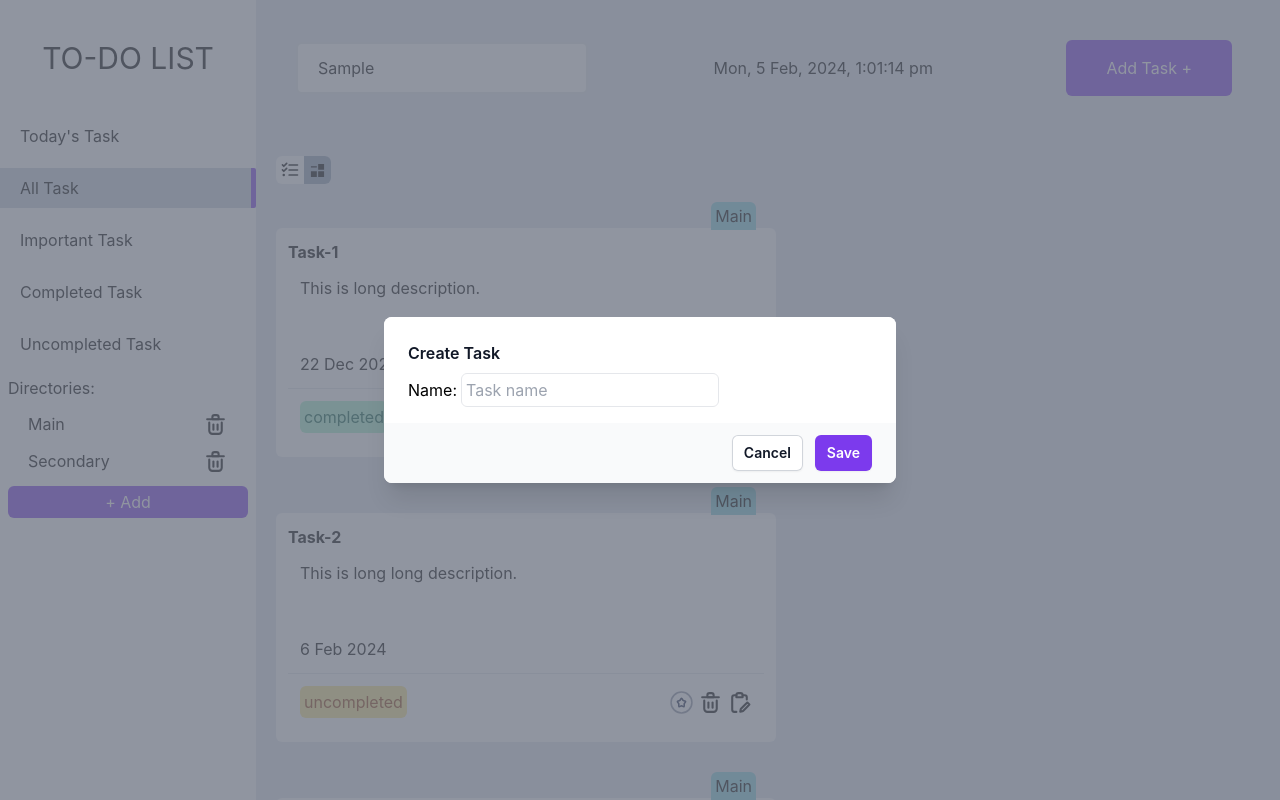
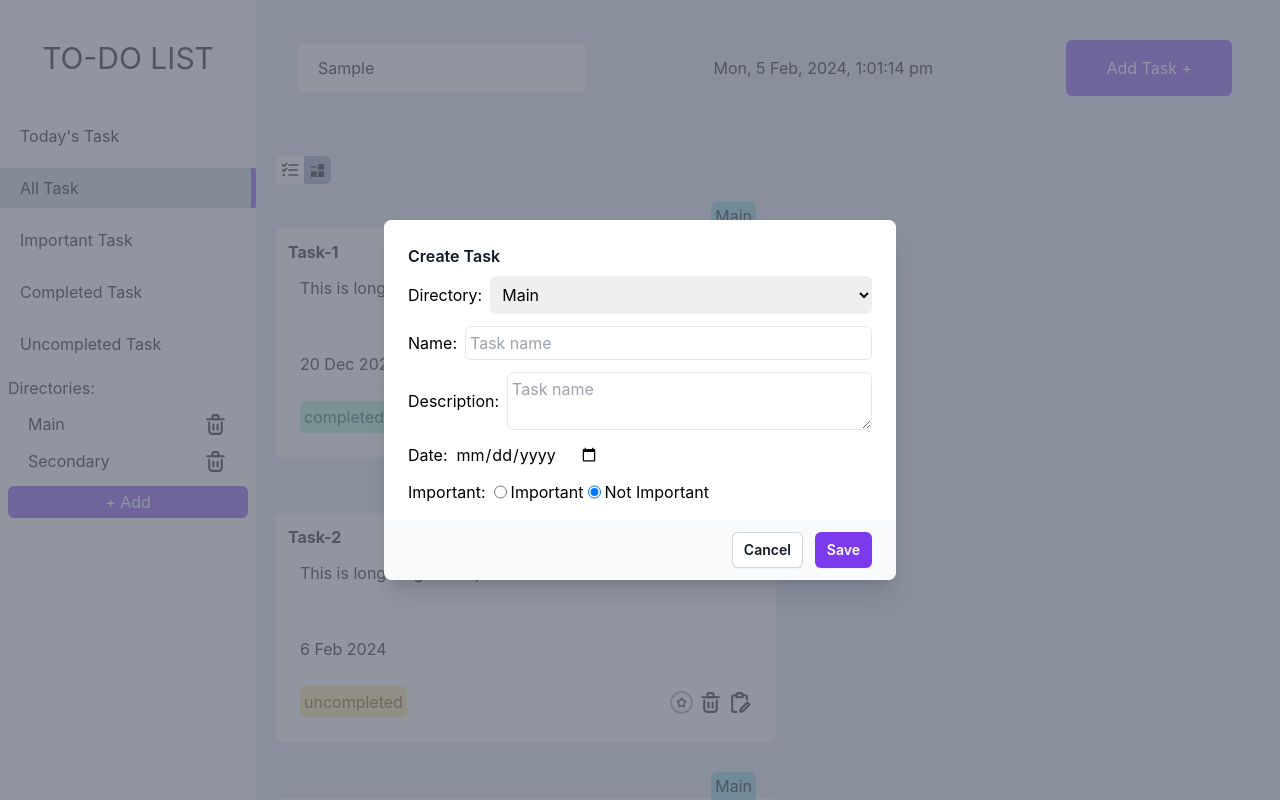
Before and after one commit to tilakved/todo, a React (Create React App) app: page / in a window 1280 px wide. Both pictures are taken after typing "Sample" into the empty fields and a click on the button "Add Task +". Shown: the top 800 px of the page. Built offline with nearby package versions, Linux system fonts and the light colour scheme.

Commit message:
added task popup

```diff
--- a/src/redux/slicer/cardSlice.js
+++ b/src/redux/slicer/cardSlice.js
@@ -4,27 +4,30 @@ const cardSlice = createSlice({
     name: "card",
     initialState: [{
         id: 1,
+        directory: 'Main',
         name: "Task-1",
         description: 'This is long description.',
-        date: '12/22/23',
+        date: '2023-12-20',
         completed: true,
         important: true,
         deleted: false,
     },
     {
         id: 2,
+        directory: 'Main',
         name: "Task-2",
         description: 'This is long long description.',
-        date: '02/06/24',
+        date: '2024-02-06',
         completed: false,
         important: false,
         deleted: false,
     },
     {
         id: 2,
+        directory: 'Main',
         name: "Task-3",
         description: 'This is long long description.',
-        date: '02/07/24',
+        date: '2024-02-07',
         completed: false,
         important: false,
         deleted: false,
@@ -45,12 +48,14 @@ const cardSlice = createSlice({
             state[index].important = actions.payload.status;
         },
         updateDeleted: (state, actions) => {
-            console.log(state,actions);
             let index = state.findIndex((res) => actions.payload.id === res.id);
             state[index].deleted = actions.payload.status;
         },
+        updateFullCard: (state, actions)=>{
+           state.push(actions.payload)
+        }
     },
 });
 
 export default cardSlice.reducer;
-export const { updateName, updateDescription, updateCompleted, updateImportant, updateDeleted } = cardSlice.actions;
+export const { updateName, updateDescription, updateCompleted, updateImportant, updateDeleted, updateFullCard } = cardSlice.actions;
--- a/src/shared/Cards/Cards.jsx
+++ b/src/shared/Cards/Cards.jsx
@@ -34,7 +34,7 @@ export function Cards() {
         <div className='flex flex-wrap gap-8'>
             {f().map((card, index) => {
                 return <div className='card' key={index}>
-                    <div className='text-right pr-5'><span className='bg-secondary p-1 rounded-t-md'>Main</span></div>
+                    <div className='text-right pr-5'><span className='bg-secondary p-1 rounded-t-md'>{card.directory}</span></div>
                     <div className="bg-white rounded-md p-3">
                         <div className='head'>
                             <div className='font-bold'>{card.name}</div>
--- a/src/shared/Dashboard/Dashboard.css
+++ b/src/shared/Dashboard/Dashboard.css
@@ -1,3 +1,4 @@
-.middle-rest{
-    height: calc(100vh - 136px);
+.middle-rest {
+  height: calc(100vh - 136px);
+  overflow-y: auto;
 }
--- a/src/shared/Form-Popup/Form-popup.jsx
+++ b/src/shared/Form-Popup/Form-popup.jsx
@@ -1,13 +1,18 @@
 import { useSelector, useDispatch } from 'react-redux';
 import { updateAddDirectoriesPopup, updateAddTaskPopup } from '../../redux/slicer/filterSlice';
 import { updateFullDirectory } from '../../redux/slicer/directoriesSlice';
+import { updateFullCard } from '../../redux/slicer/cardSlice';
 import { useState } from 'react';
 
 export function FormPopup() {
     const allFilters = useSelector(state => state.filter);
+    const allDirectories = useSelector(state => state.directories);
+    const allCards = useSelector(state => state.card);
     const dispatch = useDispatch();
     const [directoryName, setDirectoryName] = useState('');
     const [task, setTask] = useState({
+        id:allCards.length + 1,
+        directory: allDirectories[0],
         name: '',
         description: '',
         date: '',
@@ -25,8 +30,18 @@ export function FormPopup() {
     }
     function AddTask() {
         if (allFilters.addTaskPopup) {
-            const obj = {}
-
+            dispatch(updateFullCard(task))
+            setTask({
+                id:allCards.length + 1,
+                directory: allDirectories[0],
+                name: '',
+                description: '',
+                date: '',
+                completed: false,
+                important: false,
+                deleted: false,
+            })
+            dispatch(updateAddTaskPopup(false))
         }
     }
 
@@ -64,11 +79,36 @@ export function FormPopup() {
                         <div className="flex min-h-full items-end justify-center p-4 text-center sm:items-center sm:p-0">
                             <div className="relative transform overflow-hidden rounded-lg bg-white text-left shadow-xl transition-all sm:my-8 sm:w-full sm:max-w-lg">
                                 <div className="bg-white px-4 pb-4 pt-5 sm:p-6 sm:pb-4">
-                                    <div className="sm:flex sm:items-start">
+                                    <div className="">
                                         <div className="mt-3 text-center sm:mt-0 sm:text-left">
                                             <h3 className="text-base font-semibold leading-6 text-gray-900" id="modal-title">Create Task</h3>
-                                            <div className="mt-2 flex gap-1 items-center">
-                                            <span>Name: </span><input type='text' placeholder='Task name' className='border rounded-md p-1' value={task.name} onChange={(e) => { setTask.name(e.target.value) }} />
+                                            <div className="mt-2 flex gap-3 flex-col">
+                                                <div className='flex items-center gap-2'>
+                                                    <span>Directory: </span>
+                                                    <select className='p-2 rounded-md w-full' name="directory" id="directory" defaultValue={task.directory} onChange={(e) => { setTask({ ...task, directory: e.target.value }) }}>
+                                                        {allDirectories.map((res, index) => {
+                                                            return <option key={index} value={res}>{res}</option>
+                                                        })}
+                                                    </select>
+                                                </div>
+                                                <div className='flex items-center gap-2'>
+                                                    <span>Name: </span><input type='text' placeholder='Task name' className='w-full border rounded-md p-1' value={task.name} onChange={(e) => { setTask({ ...task, name: e.target.value }) }} />
+                                                </div>
+                                                <div className='flex items-center gap-2'>
+                                                    <span>Description: </span><textarea cols='4' placeholder='Task name' className='border rounded-md p-1 w-full' value={task.description} onChange={(e) => { setTask({ ...task, description: e.target.value }) }} />
+                                                </div>
+                                                <div className='flex items-center gap-2'>
+                                                    <span>Date: </span><input type='date' value={task.date} onChange={(e) => { setTask({ ...task, date: e.target.value }) }} />
+                                                </div>
+                                                <div className='flex items-center gap-2'>
+                                                    <span>Important: </span>
+                                                    <span className='flex gap-1'>
+                                                        <input type="radio" id="Important" name="is_important" value='true' checked={task.important} onChange={(e) => { setTask({ ...task, important: true }) }} />
+                                                        <label htmlFor="Important">Important</label>
+                                                        <input type="radio" id="NotImportant" name="is_important" value='false' checked={!task.important} onChange={(e) => { setTask({ ...task, important: false }) }} />
+                                                        <label htmlFor="NotImportant">Not Important</label>
+                                                    </span>
+                                                </div>
                                             </div>
                                         </div>
                                     </div>
```
